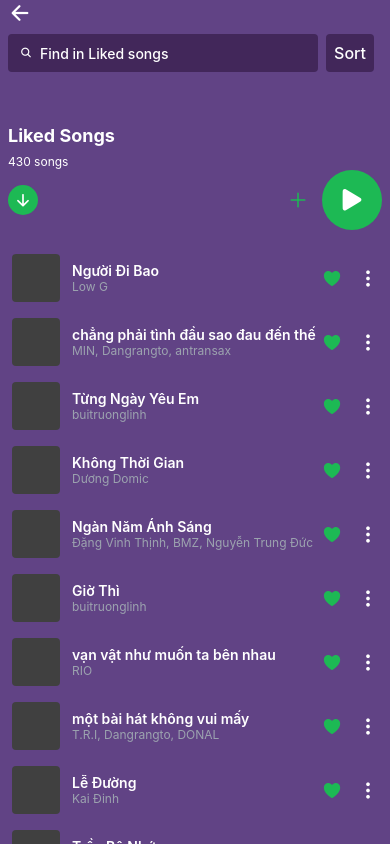
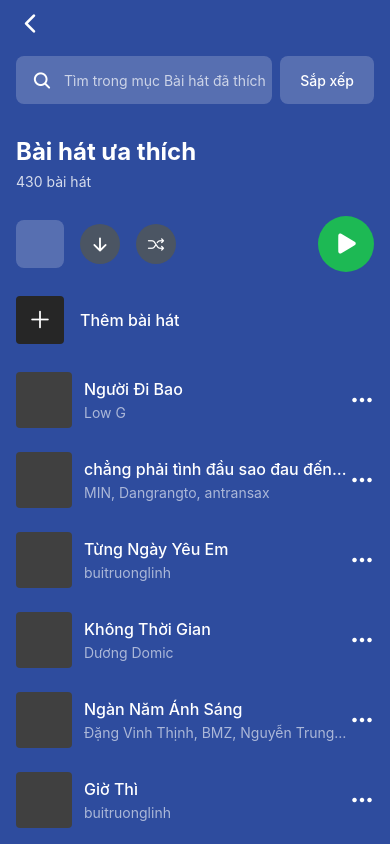
Before and after one commit to Sakurachan1280/Univibe, a React Native app in the folder Client/: screen /Liked in a window 390 px wide. Built offline with nearby package versions, Linux system fonts and the light colour scheme.

Commit message:
Reapply "vvvvvvvv"
This reverts commit 259247950ae4fc4abdceaae6c65c32886dae987b.

```diff
--- a/Client/src/screens/ItemsMainMusic/LikeSongScreen.tsx
+++ b/Client/src/screens/ItemsMainMusic/LikeSongScreen.tsx
@@ -6,92 +6,98 @@ import { useAppNavigation } from "../../navigation/useAppNavigation";
 export default function LikeSongScreen() {
     const navigation = useAppNavigation();
     return (
-        <SafeAreaView className="flex-1 bg-[#614385]" >
+        <SafeAreaView className="flex-1 bg-[#2E4C9E]">
             <ScrollView>
-                <Pressable onPress={() => navigation.goBack()} className="mx-2">
-                <Ionicons name="arrow-back" size={24} color="white" />
+                {/* Back Button */}
+                <Pressable onPress={() => navigation.goBack()} className="mx-4 mt-2">
+                    <Ionicons name="chevron-back" size={28} color="white" />
                 </Pressable>
 
-                <Pressable className="mx-2 mt-2 flex-row items-center justify-between">
-                    <Pressable className="flex-1 flex-row items-center gap-2 bg-[#42275a] px-3 rounded h-[38px]">
-                        <Ionicons name="search" color="white"/>
+                {/* Search and Sort */}
+                <View className="mx-4 mt-4 flex-row items-center gap-2">
+                    <View className="flex-1 flex-row items-center gap-3 bg-white/20 px-4 rounded-lg h-12">
+                        <Ionicons name="search" size={20} color="white" />
+                        <TextInput
+                            placeholder="Tìm trong mục Bài hát đã thích"
+                            placeholderTextColor="rgba(255,255,255,0.7)"
+                            className="text-white flex-1"
+                        />
+                    </View>
+                    <Pressable className="bg-white/20 px-5 rounded-lg h-12 justify-center">
+                        <Text className="text-white font-medium">Sắp xếp</Text>
+                    </Pressable>
+                </View>
 
-                        <TextInput
-                            placeholder="Find in Liked songs"
-                            placeholderTextColor="white"
-                            className="text-white flex-1 font-medium"
-                        />
+                {/* Title Section */}
+                <View className="mx-4 mt-8">
+                    <Text className="text-white font-bold text-2xl">Bài hát ưa thích</Text>
+                    <Text className="text-white/80 text-sm mt-1">430 bài hát</Text>
+                </View>
+
+                {/* Action Buttons */}
+                <View className="mx-4 mt-6 flex-row items-center justify-between">
+                    <View className="flex-row items-center gap-4">
+                        <View className="w-12 h-12 rounded-lg bg-white/20" />
+                        <Pressable className="w-10 h-10 rounded-full bg-gray-600 justify-center items-center">
+                            <Ionicons name="arrow-down" size={20} color="white" />
                         </Pressable>
-                    <Pressable className="mx-2 bg-[#42275a] p-2 rounded h-[38px] justify-center sm:h-[44px] md:h-[48px]">
-                        <Text className="text-white font-medium text-base sm:text-lg">Sort</Text>
+                        <Pressable className="w-10 h-10 rounded-full bg-gray-600 justify-center items-center">
+                            <Ionicons name="shuffle" size={20} color="white" />
                         </Pressable>
+                    </View>
+
+                    <Pressable className="w-14 h-14 rounded-full bg-[#1DB954] justify-center items-center">
+                        <Ionicons name="play" size={28} color="white" style={{ marginLeft: 2 }} />
+                    </Pressable>
+                </View>
+
+                {/* Add Song Button */}
+                <Pressable className="mx-4 mt-6 flex-row items-center gap-4">
+                    <View className="w-12 h-12 rounded bg-neutral-800 justify-center items-center">
+                        <Ionicons name="add" size={28} color="white" />
+                    </View>
+                    <Text className="text-white font-medium text-base">Thêm bài hát</Text>
                 </Pressable>
 
-                <View className="h-[50px]"/>
-
-                <View className="mx-2">
-                        <Text className="text-white font-bold text-lg">Liked Songs</Text>
-                        <Text className="text-white text-xs mt-1">430 songs</Text>
-                </View>
-
-                <Pressable className="mx-2 flex-row items-center justify-between">
-                    <Pressable className="w-[30px] h-[30px] rounded-full bg-[#1DB954] justify-center items-center">
-                        <Ionicons name="arrow-down" size={18} color="white" />
-                    </Pressable>
-
-                    <View className="flex-row items-center gap-3">
-                        <Ionicons name="add" size={24} color="#1DB954" />
-
-                        <Pressable className="w-[60px] h-[60px] rounded-full bg-[#1DB954] justify-center items-center">
-                        <Ionicons name="play" size={30} color="white" />
-                        </Pressable>
-                    </View>
-                </Pressable>
-
-
-                <View className="px-3 mt-4">
+                {/* Song List */}
+                <View className="px-4 mt-4">
                     {[
-                        { id: 1,  title: "Người Đi Bao", artist: "Low G" },
-                        { id: 2,  title: "chẳng phải tình đầu sao đau đến thế", artist: "MIN, Dangrangto, antransax" },
-                        { id: 3,  title: "Từng Ngày Yêu Em", artist: "buitruonglinh" },
-                        { id: 4,  title: "Không Thời Gian", artist: "Dương Domic" },
-                        { id: 5,  title: "Ngàn Năm Ánh Sáng", artist: "Đặng Vinh Thịnh, BMZ, Nguyễn Trung Đức" },
-                        { id: 6,  title: "Giờ Thì", artist: "buitruonglinh" },
-                        { id: 7,  title: "vạn vật như muốn ta bên nhau", artist: "RIO" },
-                        { id: 8,  title: "một bài hát không vui mấy", artist: "T.R.I, Dangrangto, DONAL" },
-                        { id: 9,  title: "Lễ Đường", artist: "Kai Đinh" },
+                        { id: 1, title: "Người Đi Bao", artist: "Low G" },
+                        { id: 2, title: "chẳng phải tình đầu sao đau đến thế", artist: "MIN, Dangrangto, antransax" },
+                        { id: 3, title: "Từng Ngày Yêu Em", artist: "buitruonglinh" },
+                        { id: 4, title: "Không Thời Gian", artist: "Dương Domic" },
+                        { id: 5, title: "Ngàn Năm Ánh Sáng", artist: "Đặng Vinh Thịnh, BMZ, Nguyễn Trung Đức" },
+                        { id: 6, title: "Giờ Thì", artist: "buitruonglinh" },
+                        { id: 7, title: "vạn vật như muốn ta bên nhau", artist: "RIO" },
+                        { id: 8, title: "một bài hát không vui mấy", artist: "T.R.I, Dangrangto, DONAL" },
+                        { id: 9, title: "Lễ Đường", artist: "Kai Đinh" },
                         { id: 10, title: "Trần Bộ Nhớ", artist: "Dương Domic" },
                         { id: 11, title: "Phép Màu - Đàn Cá Gỗ", artist: "MAYDAYs, Minh Tốc & Lam" },
-                        { id: 12, title: "In Love", artist: "Low G, JustaTee"},
+                        { id: 12, title: "In Love", artist: "Low G, JustaTee" },
                     ].map((item) => (
                         <TouchableOpacity
                             key={item.id}
-                        className="flex-row items-center justify-between py-2"
-                        activeOpacity={0.5} onPress={() => navigation.navigate("MusicPlayer")}
+                            className="flex-row items-center justify-between py-3"
+                            activeOpacity={0.7}
+                            onPress={() => navigation.navigate("MusicPlayer")}
                         >
-                            <View className="flex-row items-center">
-                                <View className="w-12 h-12 rounded bg-neutral-700 mr-3" />
-
-                                <View>
-                                <Text className="text-white font-semibold" numberOfLines={1}>
+                            <View className="flex-row items-center flex-1">
+                                <View className="w-14 h-14 rounded bg-neutral-700 mr-3" />
+                                <View className="flex-1">
+                                    <Text className="text-white font-medium text-base" numberOfLines={1}>
                                         {item.title}
                                     </Text>
-                                <Text className="text-gray-400 text-xs" numberOfLines={1}>
+                                    <Text className="text-white/60 text-sm mt-0.5" numberOfLines={1}>
                                         {item.artist}
                                     </Text>
                                 </View>
                             </View>
 
-                            <View className="flex-row items-center gap-4">
-                                <Ionicons name="heart" size={20} color="#1DB954" />
-                                <Ionicons name="ellipsis-vertical" size={20} color="white" />
-                            </View>
+                            <Ionicons name="ellipsis-horizontal" size={24} color="white" />
                         </TouchableOpacity>
                     ))}
                 </View>
-
             </ScrollView>
         </SafeAreaView>
-
-    )
+    );
 }
--- a/Client/src/screens/ListeningRoom/ListeningRoom.tsx
+++ b/Client/src/screens/ListeningRoom/ListeningRoom.tsx
@@ -9,6 +9,8 @@ export default function ListeningRoomScreen() {
   const navigation = useAppNavigation();
   const [message, setMessage] = useState("");
   const [isHidden, setIsHidden] = useState(false);
+  const [currentTime, setCurrentTime] = useState(0);
+  const [isPlaying, setIsPlaying] = useState(false);
 
   return (
     <SafeAreaView className="flex-1 bg-black">
@@ -39,23 +41,30 @@ export default function ListeningRoomScreen() {
                 <Slider
                   minimumValue={0}
                   maximumValue={193}
-                  value={60}
+                  value={currentTime}
                   minimumTrackTintColor="#fff"
                   maximumTrackTintColor="#777"
+                  onValueChange={setCurrentTime}
                   thumbTintColor="#fff"
                   style={{ width: '100%', height: 20 }}
                 />
                 {/* Time Display */}
                 <View className="flex-row justify-between">
-                  <Text className="text-white text-xs">0:00</Text>
+                  <Text className="text-gray-400 text-xs">
+                    {Math.floor(currentTime / 60)}:{String(Math.floor(currentTime % 60)).padStart(2, '0')}
+                  </Text>
                   <Text className="text-white text-xs">3:13</Text>
                 </View>
               </View>
 
               {/* Play Button */}
               <View className="items-center mt-1">
-                <TouchableOpacity>
-                  <Ionicons name="play-circle" size={40} color="white" />
+                <TouchableOpacity onPress={() => setIsPlaying(!isPlaying)}>
+                  <Ionicons
+                    name={isPlaying ? "pause-circle" : "play-circle"}
+                    size={40}
+                    color="white"
+                  />
                 </TouchableOpacity>
               </View>
             </View>
```
Also changed, not shown: Client/src/screens/ListeningRoom/MusicPlayerScreen.tsx (+39 -14 lines). Lines whose indentation alone changed are shown as unchanged.
